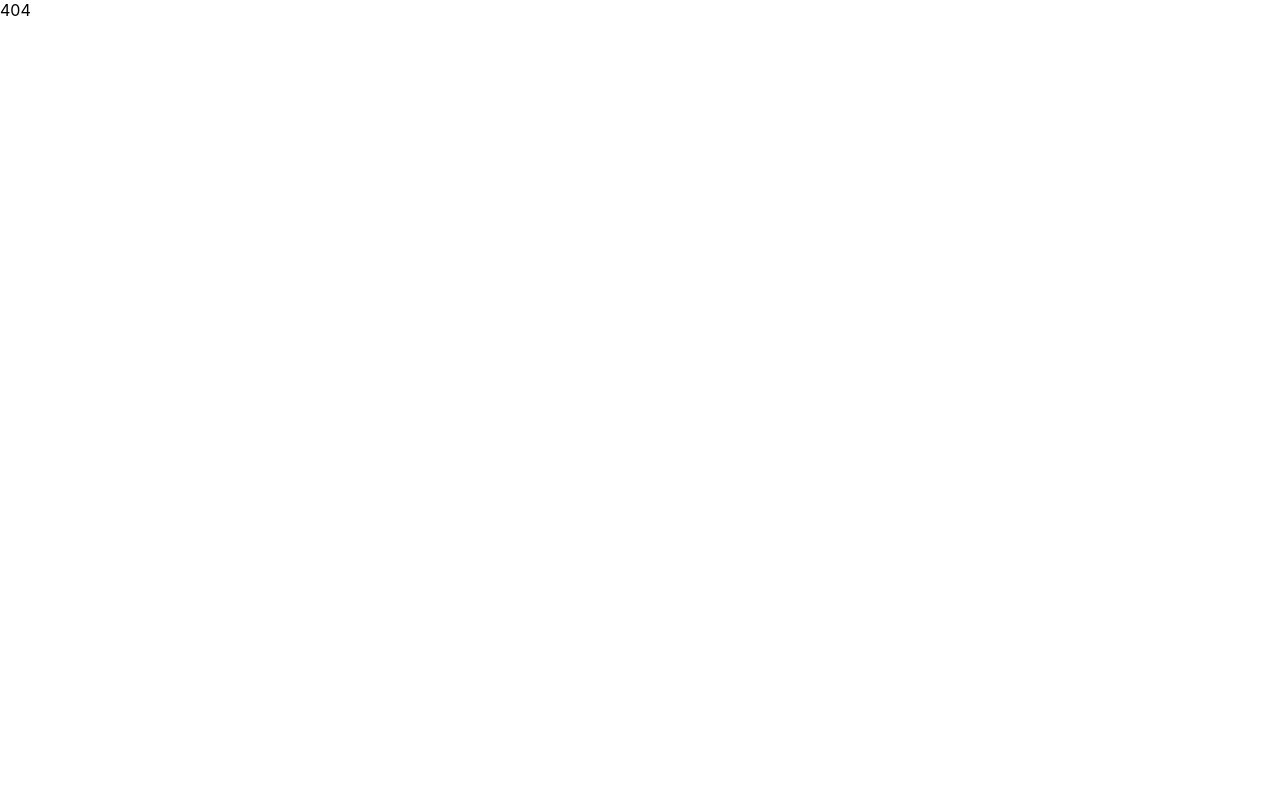
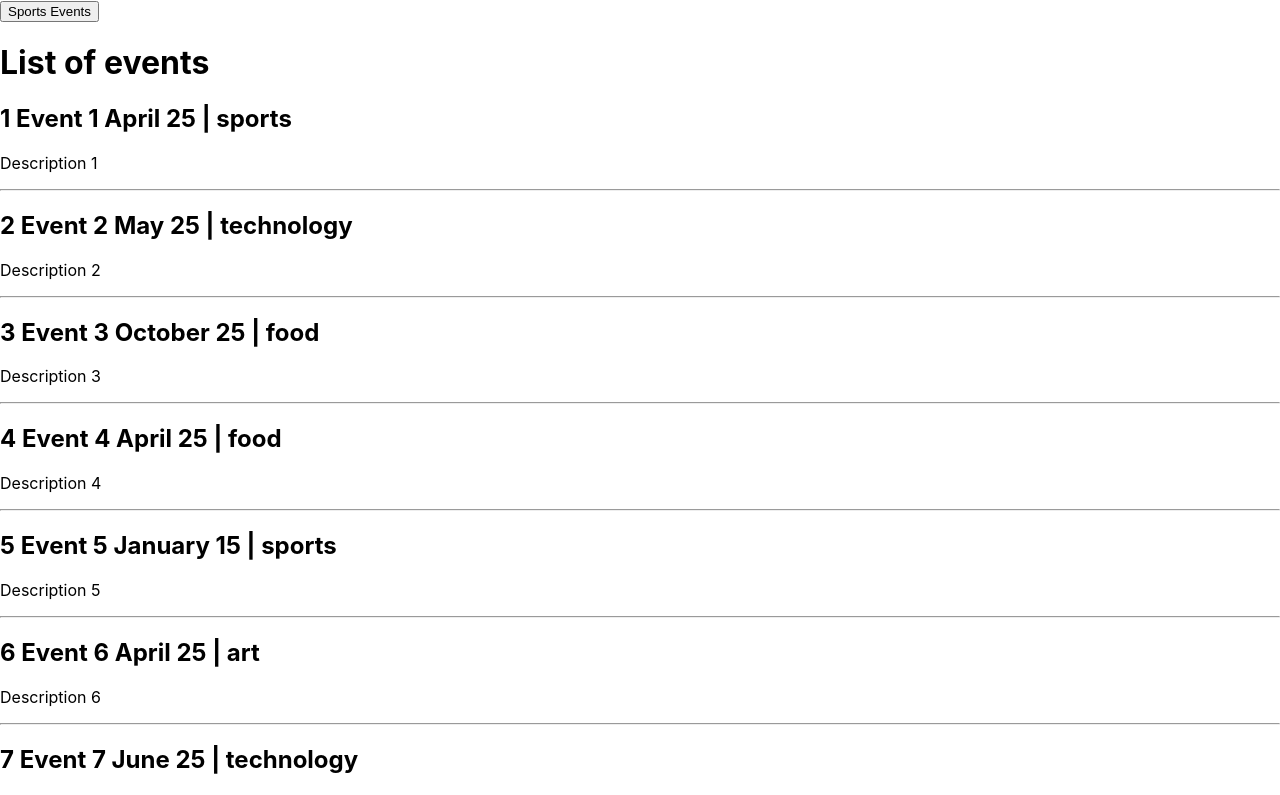
Before and after one commit to cent-dxv/Next-js-, a Next.js app: page /event in a window 1280 px wide. Before the commit this address had no page. Shown: the top 795 px of the page. Built offline with nearby package versions, Linux system fonts and the light colour scheme; data requests are answered from the project's data file.

Commit message:
pre rendering and data fetching

```diff
--- /dev/null
+++ b/pages/event.js
@@ -0,0 +1,53 @@
+import React, { useState } from "react";
+import { useRouter } from "next/router";
+
+export async function getServerSideProps(context) {
+  const {query} = context
+  const{category} = query
+
+
+   const query_string =  category ? '?category=sports' : ''
+//  let query_string = ''
+  console.log(category)
+  const respose = await fetch(`http://localhost:4000/events${query_string}`);
+  const data = await respose.json();
+  return {
+    props: {
+      events: data,
+    },
+  };
+}
+
+const Event = ({ events }) => {
+  const [event, setevent] = useState(events);
+  const route = useRouter();
+  const fetchSportsEvents = async () => {
+    const response = await fetch(
+      `http://localhost:4000/events?category=sports`
+    );
+    const data = await response.json();
+    route.push("/event?category=sports" ,undefined , {shallow :true});
+    // setevent(events.filter((data)=> data.category === 'food'));
+    setevent(data)
+  };
+  return (
+    <>
+      <button onClick={fetchSportsEvents}>Sports Events</button>
+      <h1>List of events</h1>
+      {console.log(events)}
+      {event.map((event) => {
+        return (
+          <div key={event.id}>
+            <h2>
+              {event.id} {event.title} {event.date} | {event.category}
+            </h2>
+            <p>{event.description}</p>
+            <hr />
+          </div>
+        );
+      })}
+    </>
+  );
+};
+
+export default Event;
```
